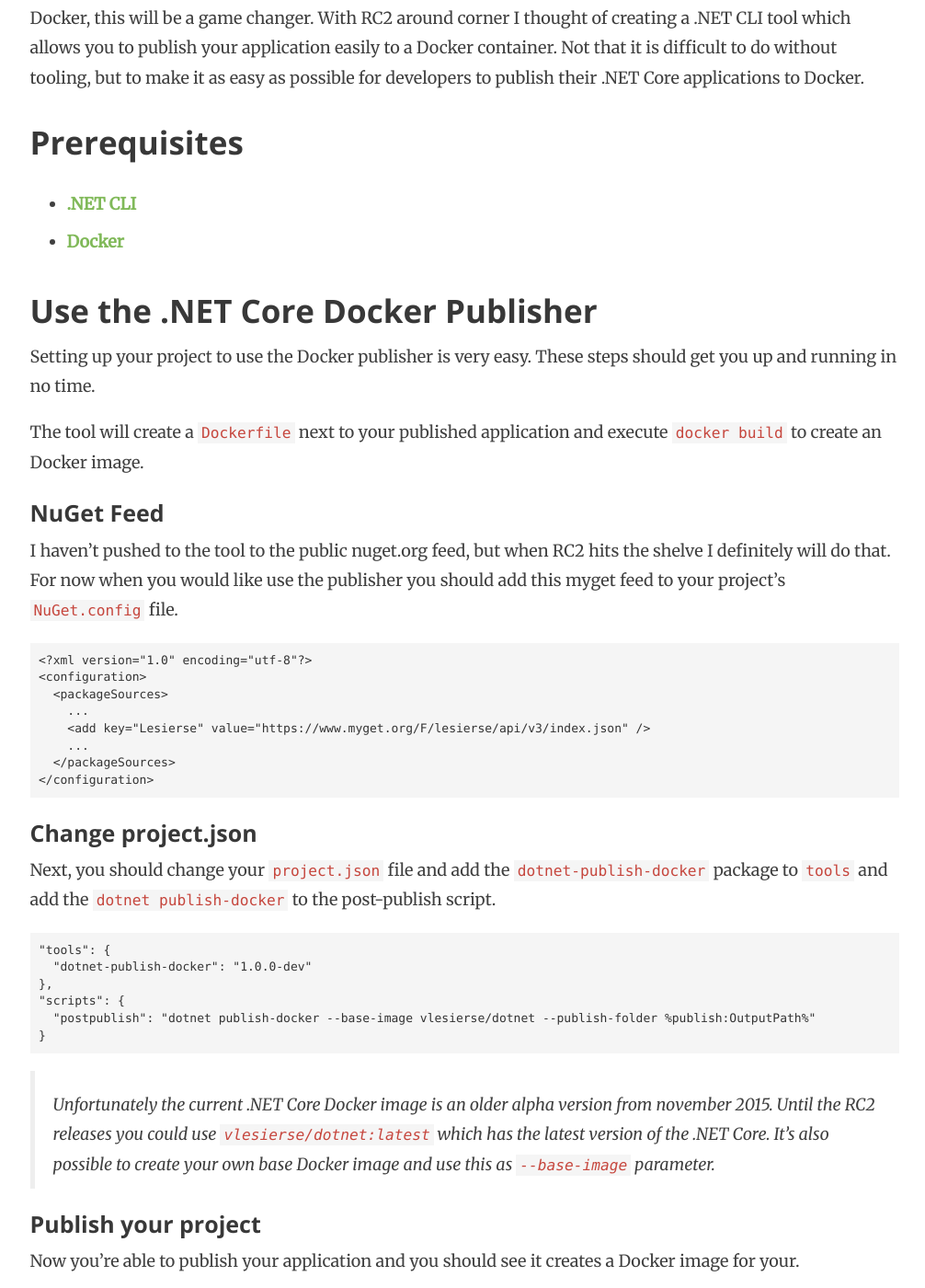
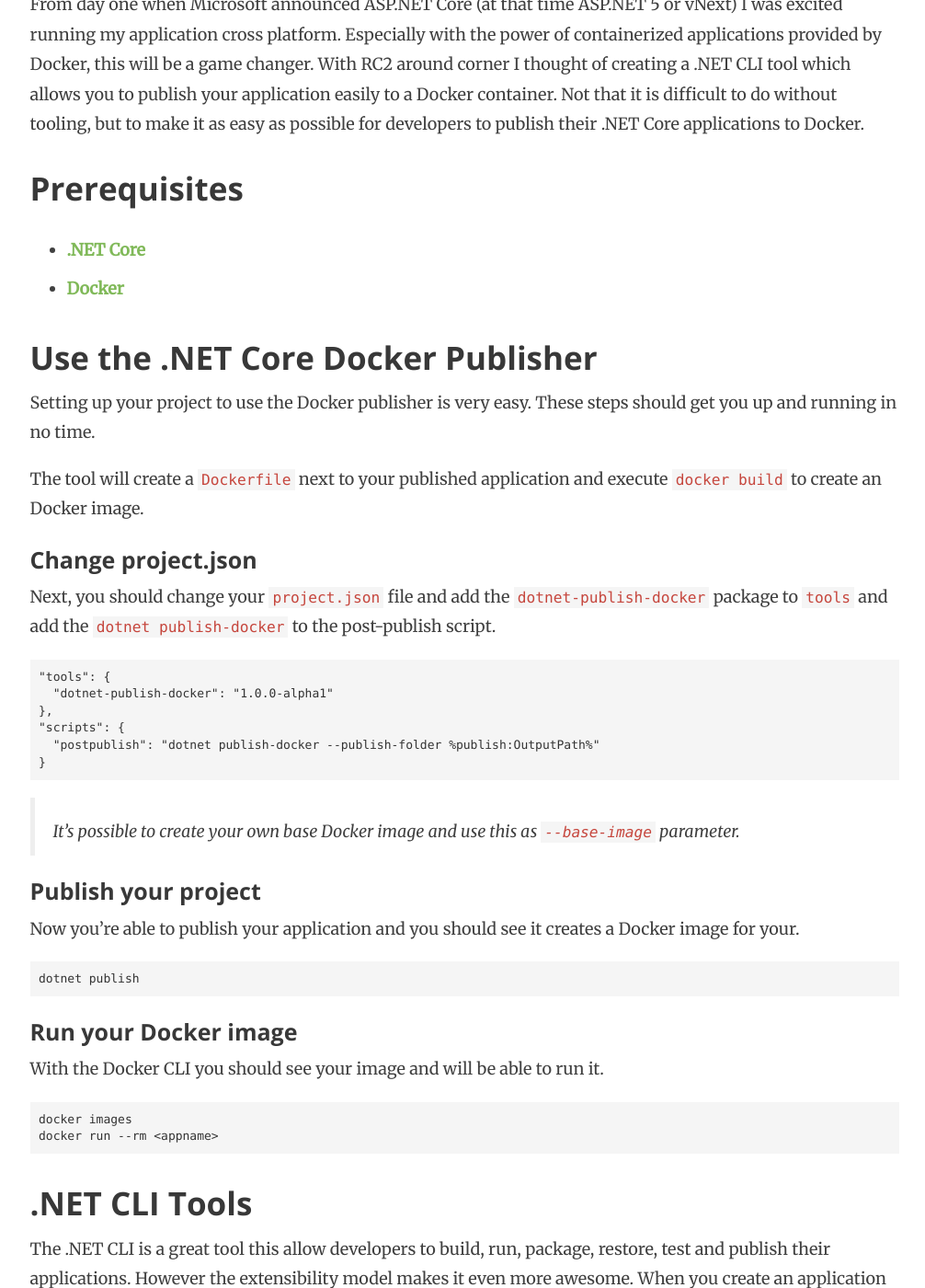
Before and after one commit to vlesierse/vlesierse.github.io, a Jekyll site: the page built from _posts/2016-04-16-publish-to-docker-with-dotnet-cli.md, in a window 1280 px wide and 1400 px high, scrolled down 559 px. Shown: the whole window at 92% size, without its empty margins (135-1141 px from the left). Built offline with Jekyll 4.4.1, drawn with Linux system fonts in a browser that asks for light colours; nearby versions of some CDN libraries; comment, search, counter and statistics services are not loaded; some of the changed text lies outside the part shown.

Commit message:
Updated blog post to .NET Core RC2

````diff
--- a/_posts/2016-04-16-publish-to-docker-with-dotnet-cli.md
+++ b/_posts/2016-04-16-publish-to-docker-with-dotnet-cli.md
@@ -6,12 +6,14 @@
 tags: [netcore, docker]
 comments: true
 ---
+_Updated: May 16 2016 - As .NET Core RC2 has been released some of the statements weren't valid any more._
+
 From day one when Microsoft announced ASP.NET Core (at that time ASP.NET 5 or vNext) I was excited running my application cross platform. Especially with the power of containerized applications provided by Docker, this will be a game changer.
 With RC2 around corner I thought of creating a .NET CLI tool which allows you to publish your application easily to a Docker container. Not that it is difficult to do without tooling, but to make it as easy as possible for developers to publish their .NET Core applications to Docker.
 
 ## Prerequisites
 
-- [.NET CLI](https://github.com/dotnet/cli)
+- [.NET Core](http://dot.net)
 - [Docker](https://docker.io)
 
 ## Use the .NET Core Docker Publisher
@@ -19,50 +21,34 @@
 
 The tool will create a `Dockerfile` next to your published application and execute `docker build` to create an Docker image.
 
-### NuGet Feed
-I haven't pushed to the tool to the public nuget.org feed, but when RC2 hits the shelve I definitely will do that.
-For now when you would like use the publisher you should add this myget feed to your project's `NuGet.config` file.
-
-~~~
-<?xml version="1.0" encoding="utf-8"?>
-<configuration>
-  <packageSources>
-    ...
-    <add key="Lesierse" value="https://www.myget.org/F/lesierse/api/v3/index.json" />
-    ...
-  </packageSources>
-</configuration>
-~~~
-
 ### Change project.json
 Next, you should change your `project.json` file and add the `dotnet-publish-docker` package to `tools` and add the `dotnet publish-docker` to the post-publish script.
 
-~~~ json
+```json
 "tools": {
-  "dotnet-publish-docker": "1.0.0-dev"
+  "dotnet-publish-docker": "1.0.0-alpha1"
 },
 "scripts": {
-  "postpublish": "dotnet publish-docker --base-image vlesierse/dotnet --publish-folder %publish:OutputPath%"
+  "postpublish": "dotnet publish-docker --publish-folder %publish:OutputPath%"
 }
-~~~
+```
 
-> Unfortunately the current .NET Core Docker image is an older alpha version from november 2015. Until the RC2 releases you could use `vlesierse/dotnet:latest` which has the latest version of the .NET Core.
-It's also possible to create your own base Docker image and use this as `--base-image` parameter.
+> It's possible to create your own base Docker image and use this as `--base-image` parameter.
 
 ### Publish your project
 Now you're able to publish your application and you should see it creates a Docker image for your.
 
-~~~ bash
+```bash
 dotnet publish
-~~~
+```
 
 ### Run your Docker image
 With the Docker CLI you should see your image and will be able to run it.
 
-~~~ bash
+```bash
 docker images
 docker run --rm <appname>
-~~~
+```
 
 ## .NET CLI Tools
 The .NET CLI is a great tool this allow developers to build, run, package, restore, test and publish their applications. However the extensibility model makes it even more awesome.
````
